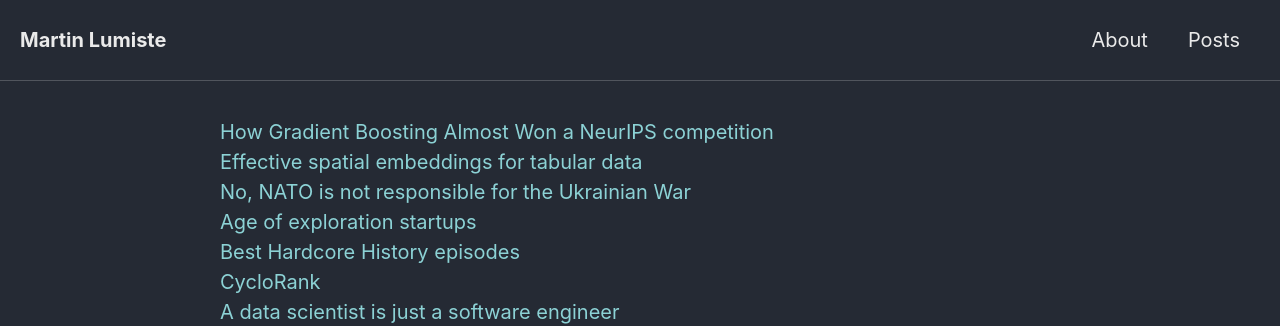
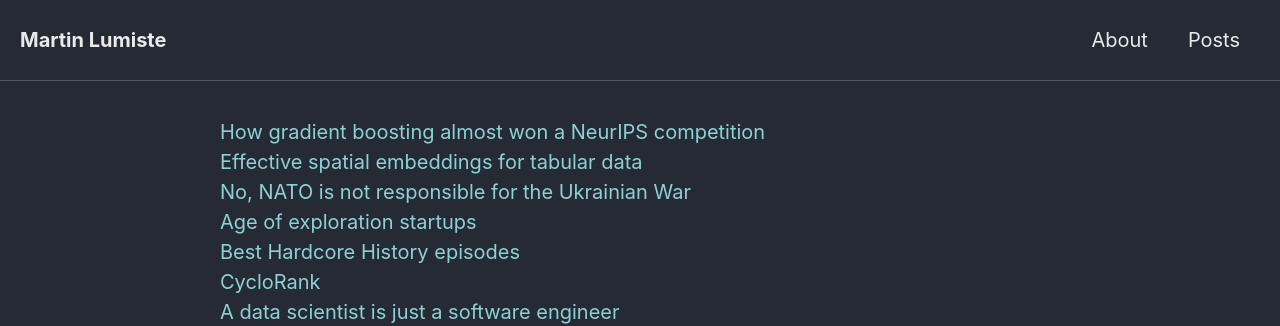
Before and after one commit to skandium/skandium.github.io, a Jekyll site: the page built from posts.html, in a window 1280 px wide. Shown: the top 326 px of the page. Built offline with Jekyll 4.4.1, drawn with Linux system fonts in a browser that asks for light colours; cached includes are drawn as plain includes.

```diff
--- a/_posts/2023-03-20-gradient-boosting-neurips.markdown
+++ b/_posts/2023-03-20-gradient-boosting-neurips.markdown
@@ -1,7 +1,7 @@
 ---
 layout: single
 classes: narrow
-title:  "How Gradient Boosting Almost Won a NeurIPS competition"
+title:  "How gradient boosting almost won a NeurIPS competition"
 date:   2023-03-20
 categories: datascience
 comments: true
```
